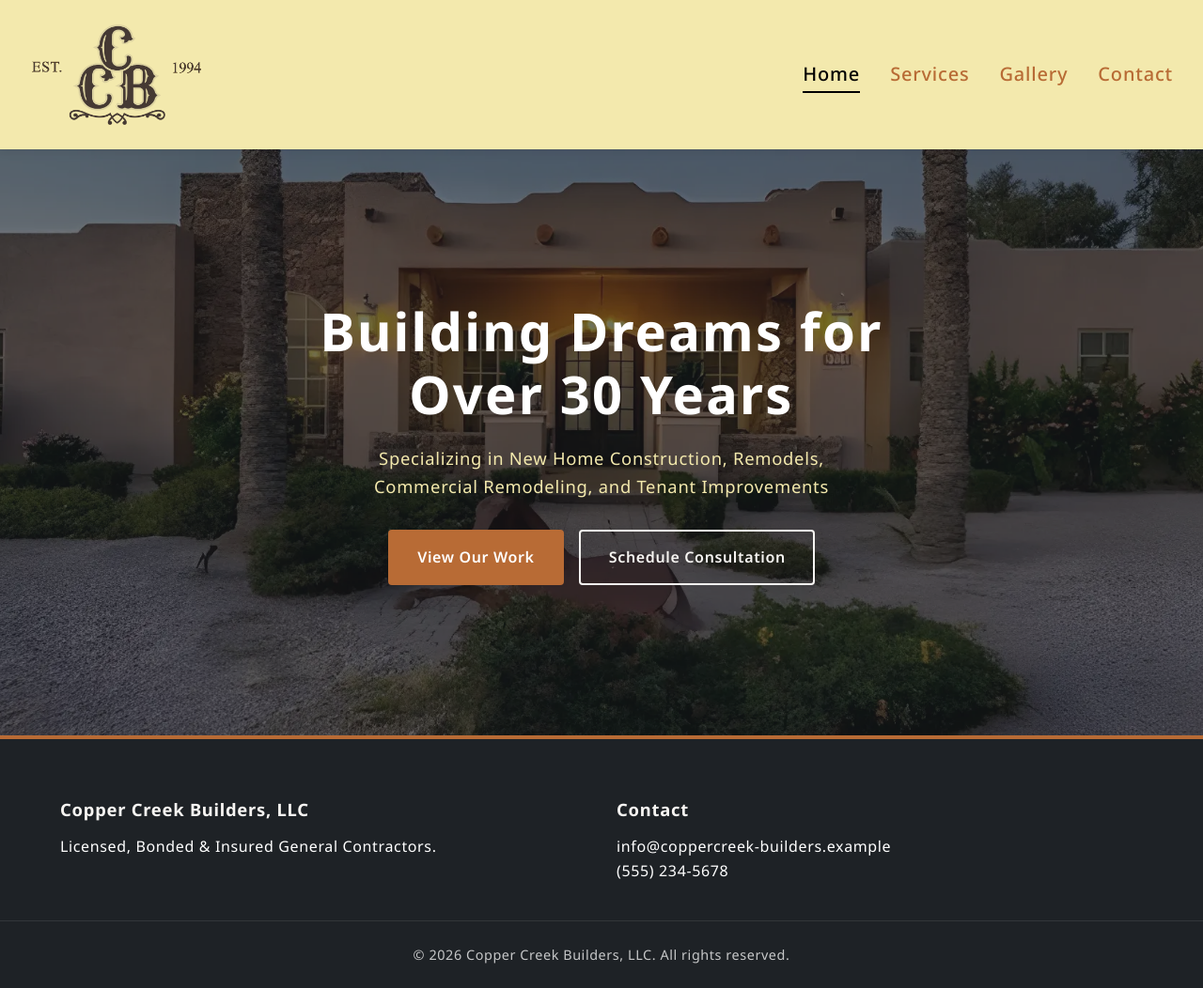
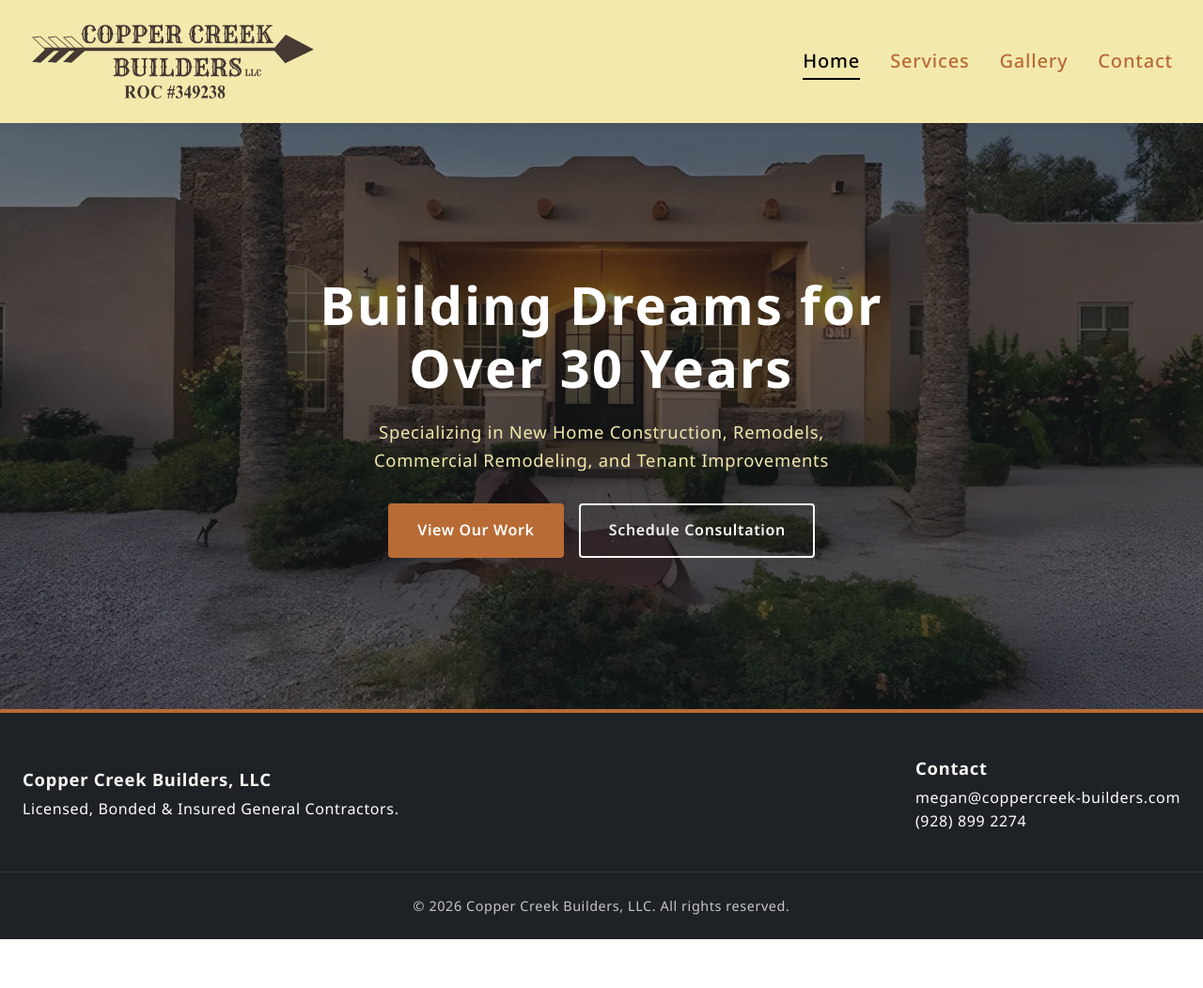
Before and after one commit to KLewers327/copper-creek-builders, a plain HTML site: page index.html in a window 1280 px wide. Shown: the whole page at 94% size. After the commit the page ends 1000 px from the top, so only its background shows below. Drawn offline with Linux system fonts and the light colour scheme.

Commit message:
change contact info and play with footer

```diff
--- a/index.html
+++ b/index.html
@@ -7,6 +7,7 @@
     <link rel="icon" href="./assets/copper-creek-initials-logo.png" />
     <link rel="stylesheet" href="styles.css" />
     <script src="index.js" defer></script>
+    <script src="https://kit.fontawesome.com/5a95f7f5fa.js" crossorigin="anonymous"></script>
   </head>
   <body>
     <section id="landing">
@@ -14,7 +15,7 @@
       <nav class="nav">
         <div class="nav__container">
           <img
-            src="./assets/copper-creek-initials-logo.png"
+            src="./assets/copper-creek-big-logo.png"
             alt="Copper Creek Builders"
             class="nav__logo"
           />
@@ -67,8 +68,13 @@
         </div>
 
         <div class="modal-contact-bar">
-          <span><strong>Phone:</strong> (555) 234-5678</span>
-          <span><strong>Email:</strong> info@coppercreek-builders.example</span>
+          <span><i class="fa-solid fa-location-dot"></i> 1598 Susan A. Williams Way, Suite H
+            <br />
+            Chino Valley, Arizona 86323</span><br>
+          <span><i class="fa-solid fa-phone"></i> (928) 899 2274</span><br>
+          <span><i class="fa-solid fa-envelope"></i> megan@coppercreek-builders.com</span><br>
+          <span><i class="fa-solid fa-clock"></i> <b>Mon - Fri:</b> 7:00AM - 5:00PM <br>
+          <b>Sat & Sun:</b> Closed</span>
         </div>
 
         <form class="modal-form" id="contactForm">
@@ -145,8 +151,8 @@
         </div>
         <div>
           <h4>Contact</h4>
-          <p>info@coppercreek-builders.example</p>
-          <p>(555) 234-5678</p>
+          <p>megan@coppercreek-builders.com</p>
+          <p>(928) 899 2274</p>
         </div>
       </div>
       <div class="footer-bottom">
--- a/styles.css
+++ b/styles.css
@@ -97,7 +97,7 @@ nav {
 }
 
 .nav__logo {
-  width: 180px;
+  width: 300px;
   height: auto;
   margin: 10px;
   flex-shrink: 0;
@@ -351,20 +351,25 @@ nav {
 .site-footer {
   background: var(--charcoal);
   color: var(--white);
-  padding: 4rem 0 1.5rem;
+  padding: 3rem 0 1.5rem;
   border-top: 4px solid var(--copper);
 }
 
 .site-footer h4 {
   color: var(--cream);
   font-size: 1.15rem;
+  margin-bottom: 0.5rem;
 }
 
 .footer-grid {
-  display: grid;
-  grid-template-columns: repeat(auto-fit, minmax(240px, 1fr));
+  display: flex;
+  width: 100%;
+  max-width: 1280px;
+  padding: 0 24px;
+  align-items: center;
+  justify-content: space-between;
   gap: 2rem;
-  margin-bottom: 2.5rem;
+  margin: 0 auto 2.5rem;
 }
 
 .footer-bottom {
@@ -379,6 +384,11 @@ nav {
 
 @media (max-width: 768px) {
   .nav__toggle { display: flex; }
+
+  .footer-grid {
+    flex-direction: column;
+    align-items: flex-start;
+  }
 
   .nav__links {
     display: none;
```
